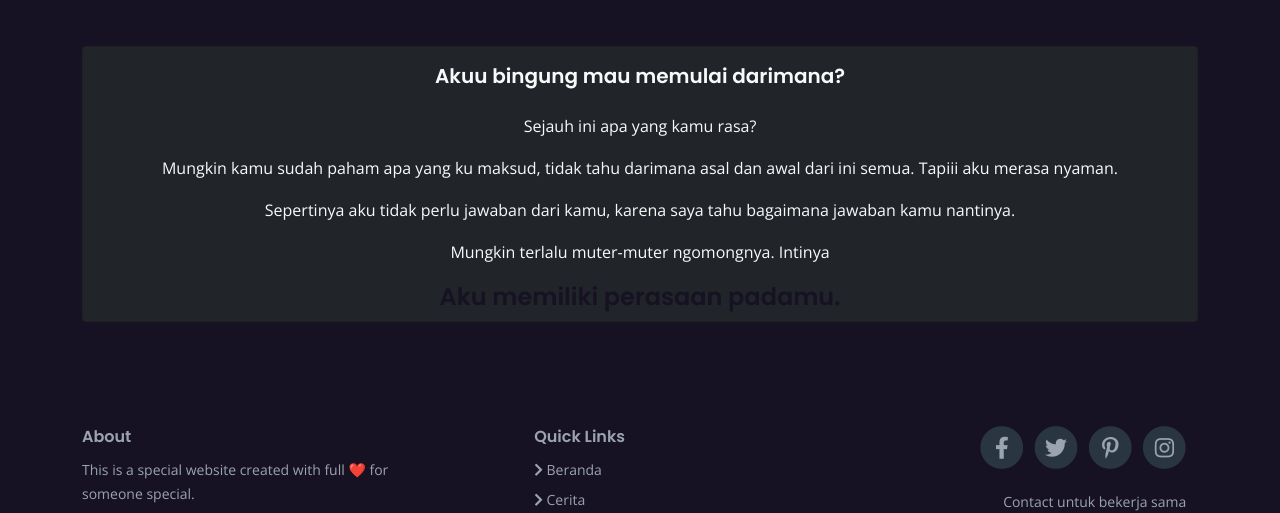
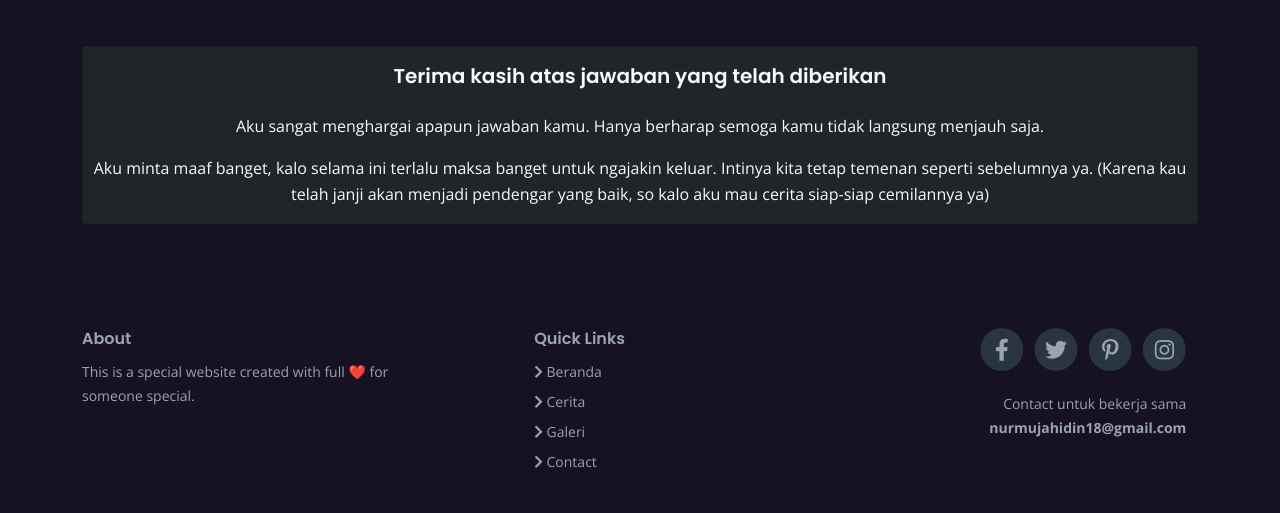
Before and after one commit to nmujahidin-aa/lii, a plain HTML site: page index.html in a window 1280 px wide. Shown: the part 802-1315 px from the top of the page. Drawn offline with nearby package versions, Linux system fonts and the light colour scheme.

Commit message:
fix: new quote

```diff
--- a/index.html
+++ b/index.html
@@ -64,12 +64,9 @@
     <div style="background-color: #161223;">
         <div class="container pt-5">
             <div class="card bg-dark text-white" style="position: relative;">
-                <h5 class="text-light text-center py-3">Akuu bingung mau memulai darimana?</h5>
-                <p class="text-light text-center">Sejauh ini apa yang kamu rasa?</p>
-                <p class="text-light text-center">Mungkin kamu sudah paham apa yang ku maksud, tidak tahu darimana asal dan awal dari ini semua. Tapiii aku merasa nyaman.</p>
-                <p class="text-light text-center">Sepertinya aku tidak perlu jawaban dari kamu, karena saya tahu bagaimana jawaban kamu nantinya.</p>
-                <p class="text-light text-center">Mungkin terlalu muter-muter ngomongnya. Intinya</p>
-                <h4 class="text-center">Aku memiliki perasaan padamu.</h4>
+                <h5 class="text-light text-center py-3">Terima kasih atas jawaban yang telah diberikan</h5>
+                <p class="text-light text-center">Aku sangat menghargai apapun jawaban kamu. Hanya berharap semoga kamu tidak langsung menjauh saja. </p>
+                <p class="text-light text-center">Aku minta maaf banget, kalo selama ini terlalu maksa banget untuk ngajakin keluar. Intinya kita tetap temenan seperti sebelumnya ya. (Karena kau telah janji akan menjadi pendengar yang baik, so kalo aku mau cerita siap-siap cemilannya ya)</p>
             </div>
         </div>
     </div>
```
